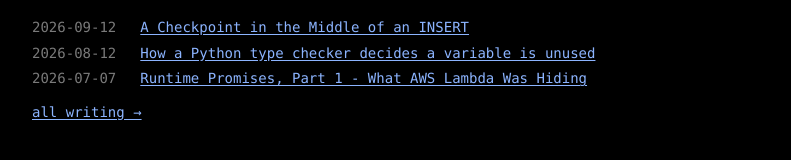
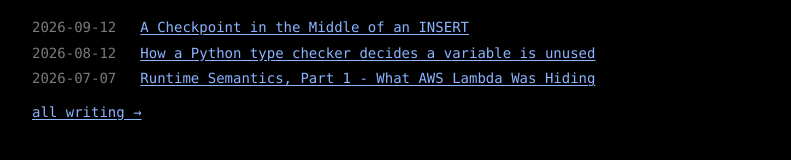
Before and after one commit to denyszhak/denyszhak.com, a React (Vite) app: page / in a window 1280 px wide. Shown: the part 432-592 px from the top of the page, without its empty margins (244-1035 px from the left). Built offline with nearby package versions, Linux system fonts and the light colour scheme.

Commit message:
Rename article series to Runtime Semantics

```diff
--- a/src/pages/posts/WhatLambdaWasHiding.jsx
+++ b/src/pages/posts/WhatLambdaWasHiding.jsx
@@ -14,7 +14,7 @@
 
       <article className="article-content">
         <header className="article-header">
-          <h1 className="article-title">Runtime Promises, Part 1 - What AWS Lambda Was Hiding</h1>
+          <h1 className="article-title">Runtime Semantics, Part 1 - What AWS Lambda Was Hiding</h1>
           <div style={{ display: 'flex', justifyContent: 'space-between', alignItems: 'center', flexWrap: 'wrap', gap: '0.8rem' }}>
             <div style={{ display: 'flex', gap: '0.4rem' }}>
               <span className="post-tag">distributed systems</span>
--- a/src/posts.js
+++ b/src/posts.js
@@ -20,7 +20,7 @@
   },
   {
     date: '2026-07-07',
-    title: 'Runtime Promises, Part 1 - What AWS Lambda Was Hiding',
+    title: 'Runtime Semantics, Part 1 - What AWS Lambda Was Hiding',
     slug: 'what-aws-lambda-was-hiding',
     category: 'work',
     tags: ['distributed systems', 'serverless'],
--- a/src/siteMetadata.js
+++ b/src/siteMetadata.js
@@ -21,7 +21,7 @@
   },
   {
     path: '/writing/what-aws-lambda-was-hiding',
-    title: 'Runtime Promises, Part 1 - What AWS Lambda Was Hiding | Denys Zhak',
+    title: 'Runtime Semantics, Part 1 - What AWS Lambda Was Hiding | Denys Zhak',
     description: 'Four runtime promises exposed by moving seven Python ingestion Lambdas into services on Kubernetes, with checks for making the migration reliable.',
     image: '/lambda-migration-oom.png',
     imageAlt: 'Memory usage during a dead-letter queue replay after migrating from AWS Lambda',
```
